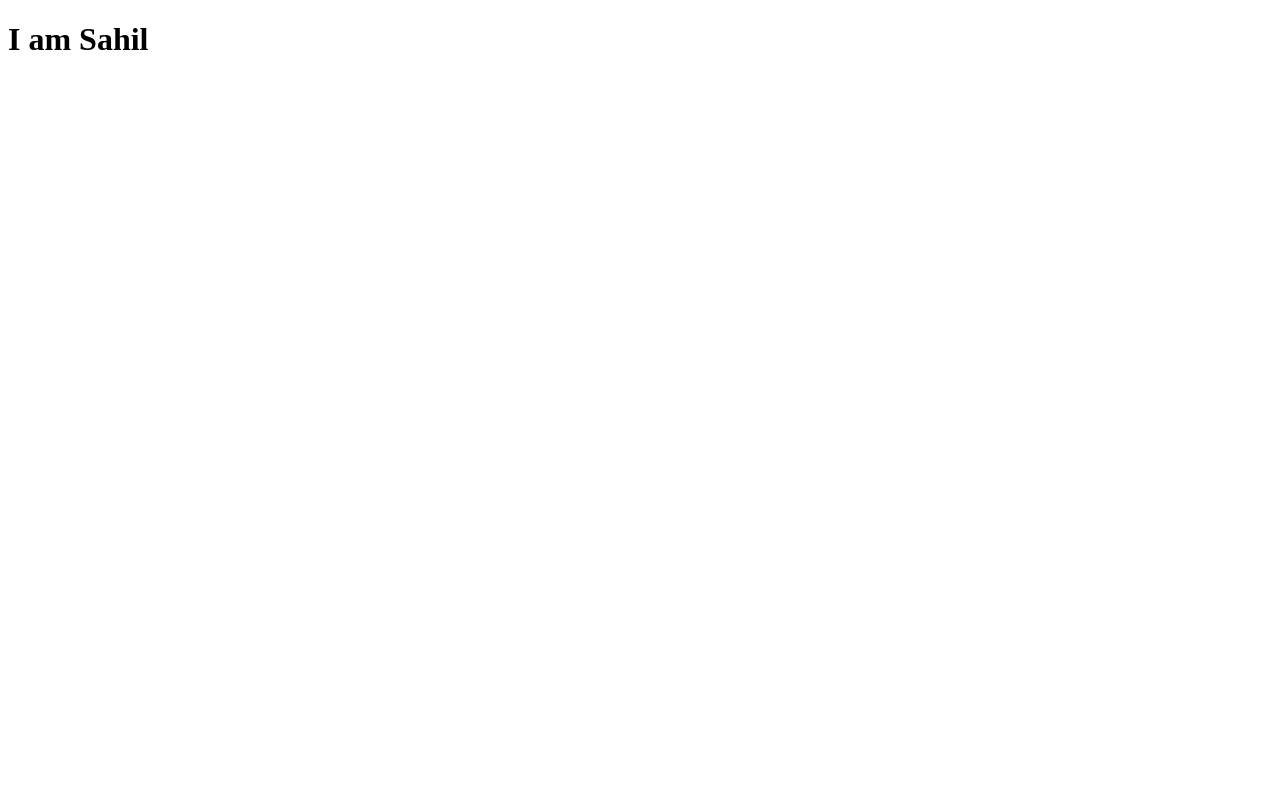
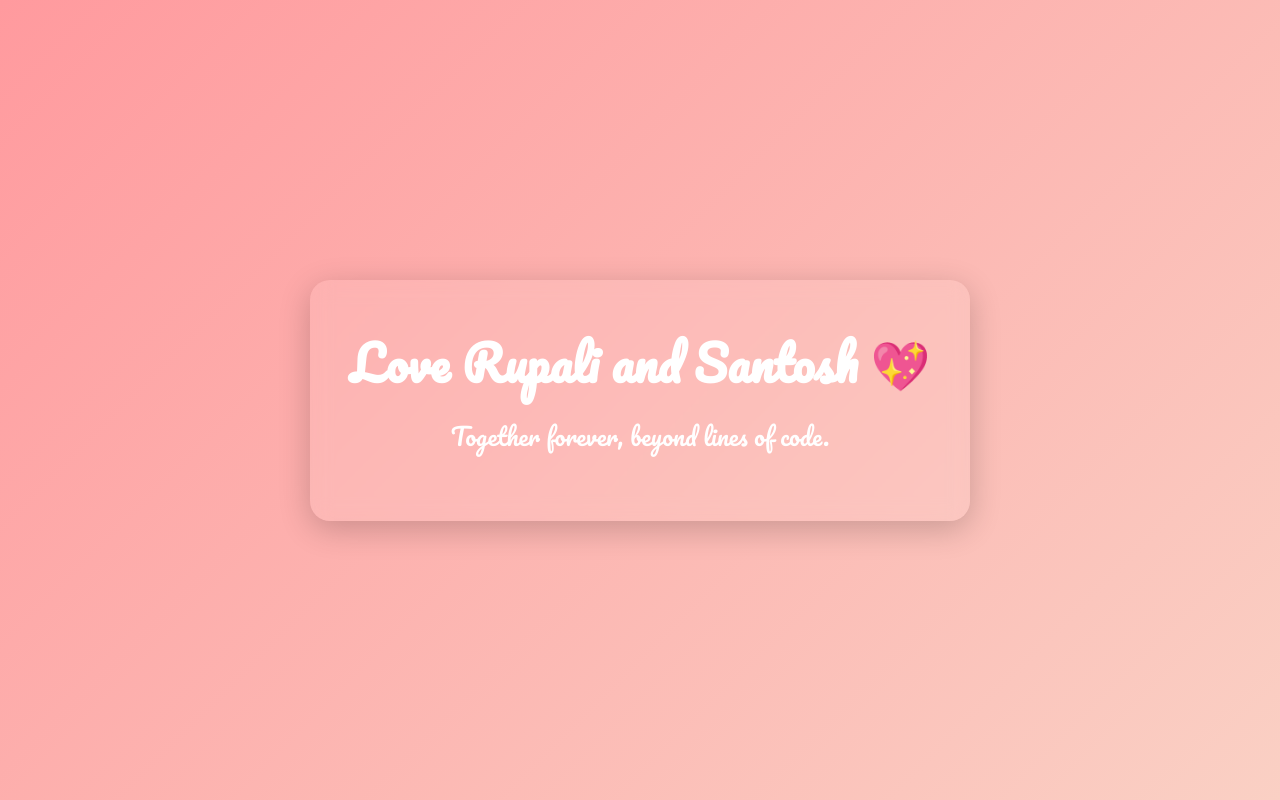
Before and after one commit to Curiousgoal202/Project1, a plain HTML site: page index.html in a window 1280 px wide. Drawn offline with Linux system fonts and the light colour scheme.

Commit message:
Update index.html

```diff
--- a/index.html
+++ b/index.html
@@ -1,12 +1,44 @@
-
-
 <!DOCTYPE html>
-<html>
+<html lang="en">
 <head>
-    <title>Welcome</title>
     <meta charset="UTF-8">
+    <meta name="viewport" content="width=device-width, initial-scale=1.0">
+    <title>Love Page</title>
+    <link href="https://fonts.googleapis.com/css2?family=Pacifico&display=swap" rel="stylesheet">
+    <style>
+        body {
+            margin: 0;
+            padding: 0;
+            font-family: 'Pacifico', cursive;
+            background: linear-gradient(135deg, #ff9a9e 0%, #fad0c4 100%);
+            height: 100vh;
+            display: flex;
+            justify-content: center;
+            align-items: center;
+            text-align: center;
+            color: #fff;
+        }
+        .container {
+            background: rgba(255, 255, 255, 0.1);
+            border-radius: 20px;
+            padding: 40px;
+            box-shadow: 0 8px 32px rgba(0, 0, 0, 0.2);
+            backdrop-filter: blur(10px);
+        }
+        h1 {
+            font-size: 48px;
+            margin: 0;
+        }
+        p {
+            font-size: 24px;
+            margin-top: 10px;
+        }
+    </style>
 </head>
 <body>
-    <h1>I am Sahil</h1>
+    <div class="container">
+        <h1>Love Rupali and Santosh 💖</h1>
+        <p>Together forever, beyond lines of code.</p>
+    </div>
 </body>
 </html>
```
